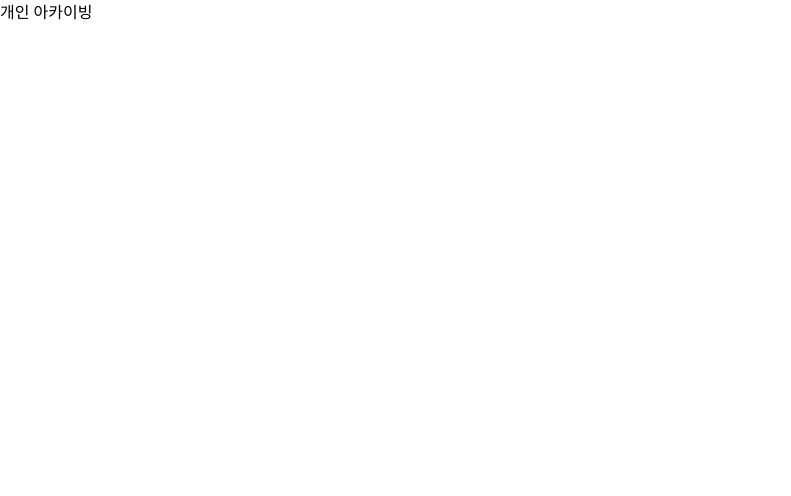
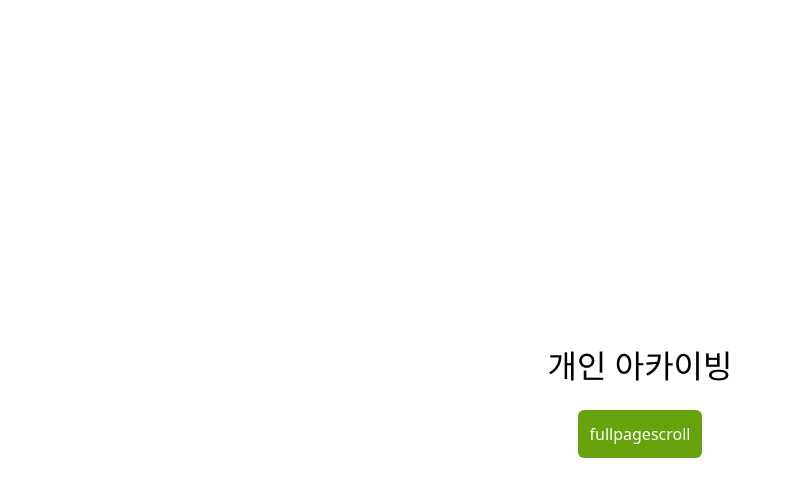
Before and after one commit to pminsun/PersonalArchiving, a Next.js app in the folder next13/: page / in a window 1280 px wide. Shown: the top 496 px of the page, without its empty margins (0-791 px from the left). Built offline with nearby package versions, Linux system fonts and the light colour scheme.

Commit message:
Feat: 풀스트린 스크롤 추가

```diff
--- /dev/null
+++ b/next13/src/pages/fullpagescroll/index.js
@@ -0,0 +1,89 @@
+import { useEffect, useRef, useState } from 'react';
+
+export default function FullpageScroll() {
+  const outerDivRef = useRef();
+  const [currentPage, setCurrentPage] = useState(1);
+  const [isScrolling, setIsScrolling] = useState(false);
+  const [scrollTimeout, setScrollTimeout] = useState(null);
+
+  useEffect(() => {
+    const wheelHandler = (e) => {
+      e.preventDefault();
+      if (isScrolling) return; // 이미 스크롤 중이면 무시
+
+      const { deltaY } = e;
+      const outerDiv = outerDivRef.current;
+
+      if (!outerDiv) return;
+
+      const { clientHeight, scrollHeight } = outerDiv;
+      const pageHeight = clientHeight;
+      let nextPage = currentPage;
+      const totalPage = 4;
+
+      if (deltaY > 0) {
+        // 스크롤 내릴 때
+        nextPage = currentPage + 1;
+      } else {
+        // 스크롤 올릴 때
+        nextPage = currentPage - 1;
+      }
+
+      // 페이지 범위 내로 조정
+      if (nextPage < 1) nextPage = 1;
+      if (nextPage > totalPage) nextPage = totalPage;
+
+      if (nextPage !== currentPage) {
+        // 스크롤이 이미 진행 중이면 다음 스크롤을 무시
+        setIsScrolling(true);
+
+        // 이전 스크롤 타임아웃을 클리어
+        if (scrollTimeout) {
+          clearTimeout(scrollTimeout);
+        }
+
+        // 스크롤 애니메이션 시작
+        outerDiv.scrollTo({
+          top: (nextPage - 1) * pageHeight,
+          left: 0,
+          behavior: 'smooth',
+        });
+
+        // 스크롤이 완료될 때까지 기다린 후 상태 업데이트
+        const timeout = setTimeout(() => {
+          setCurrentPage(nextPage);
+          setIsScrolling(false);
+        }, 600); // 스크롤 속도에 따라 조정
+
+        setScrollTimeout(timeout);
+      }
+    };
+
+    const outerDivCurrent = outerDivRef.current;
+
+    if (outerDivCurrent) {
+      outerDivCurrent.addEventListener('wheel', wheelHandler);
+    }
+
+    return () => {
+      if (outerDivCurrent) {
+        outerDivCurrent.removeEventListener('wheel', wheelHandler);
+      }
+      if (scrollTimeout) {
+        clearTimeout(scrollTimeout);
+      }
+    };
+  }, [currentPage, isScrolling, scrollTimeout]);
+
+  return (
+    <section
+      ref={outerDivRef}
+      className="outer"
+    >
+      <div className="bg-red-100 inner">풀 스크린 스크롤</div>
+      <div className="bg-red-200 inner"></div>
+      <div className="bg-red-300 inner"></div>
+      <div className="bg-red-400 inner"></div>
+    </section>
+  );
+}
--- a/next13/src/pages/index.js
+++ b/next13/src/pages/index.js
@@ -1,7 +1,12 @@
+import Link from 'next/link';
+
 export default function Home() {
   return (
     <main className="home_container">
       <h1>개인 아카이빙</h1>
+      <div className="link_area">
+        <Link href={'/fullpagescroll'}>fullpagescroll</Link>
+      </div>
     </main>
   );
 }
--- a/next13/src/styles/globals.css
+++ b/next13/src/styles/globals.css
@@ -10,7 +10,35 @@
   box-sizing: border-box;
 }
 
+html,
+body,
+#__next,
+.root_layout {
+  @apply w-full h-full;
+}
+
 /* home */
 .home_container {
-  @apply w-full h-full;
+  @apply flex_center flex-col w-full h-full;
+
+  h1 {
+    @apply text-[32px];
+  }
+
+  .link_area {
+    @apply mt-[20px];
+
+    a {
+      @apply block p-3 rounded-md text-white bg-lime-600;
+    }
+  }
 }
+
+/* fullpageScroll */
+.outer {
+  @apply relative w-full h-screen overflow-hidden;
+
+  .inner {
+    @apply relative flex_center w-full h-screen py-[5.64vmin];
+  }
+}
```
